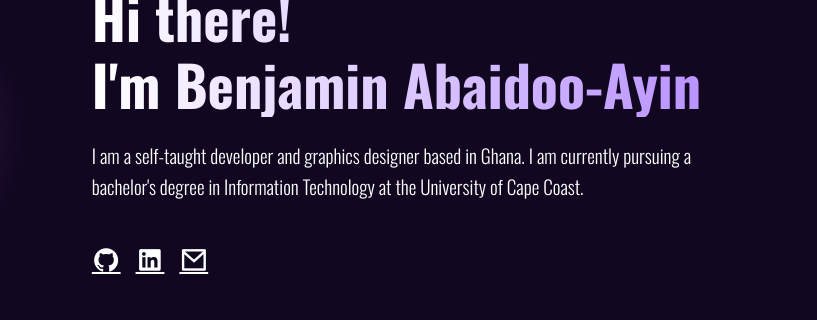
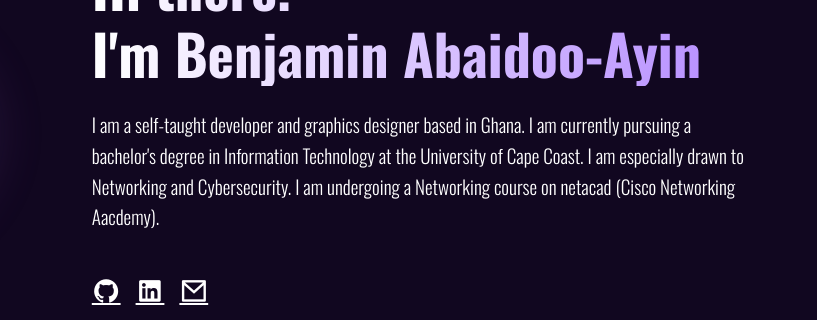
Before and after one commit to Kojo-Abaidoo/My-Portfolio, a plain HTML site: page index.html in a window 1280 px wide. Shown: the part 307-627 px from the top of the page, 463-1280 px from the left. Drawn offline with nearby package versions, Linux system fonts and the light colour scheme.

Commit message:
Update index.html

```diff
--- a/index.html
+++ b/index.html
@@ -41,7 +41,7 @@
                 Hi there! <br> I'm Benjamin Abaidoo-Ayin
             </h2>
             <p class="bio">
-                I am a self-taught developer and graphics designer based in Ghana. I am currently pursuing a bachelor's degree in Information Technology at the University of Cape Coast.
+                I am a self-taught developer and graphics designer based in Ghana. I am currently pursuing a bachelor's degree in Information Technology at the University of Cape Coast. I am especially drawn to Networking and Cybersecurity. I am undergoing a Networking course on netacad (Cisco Networking Aacdemy).
             </p>
             <div class="social-links">
                 <a href="https://github.com/Kojo-Abaidoo"><i class="ri-github-fill"></i></a>
```
